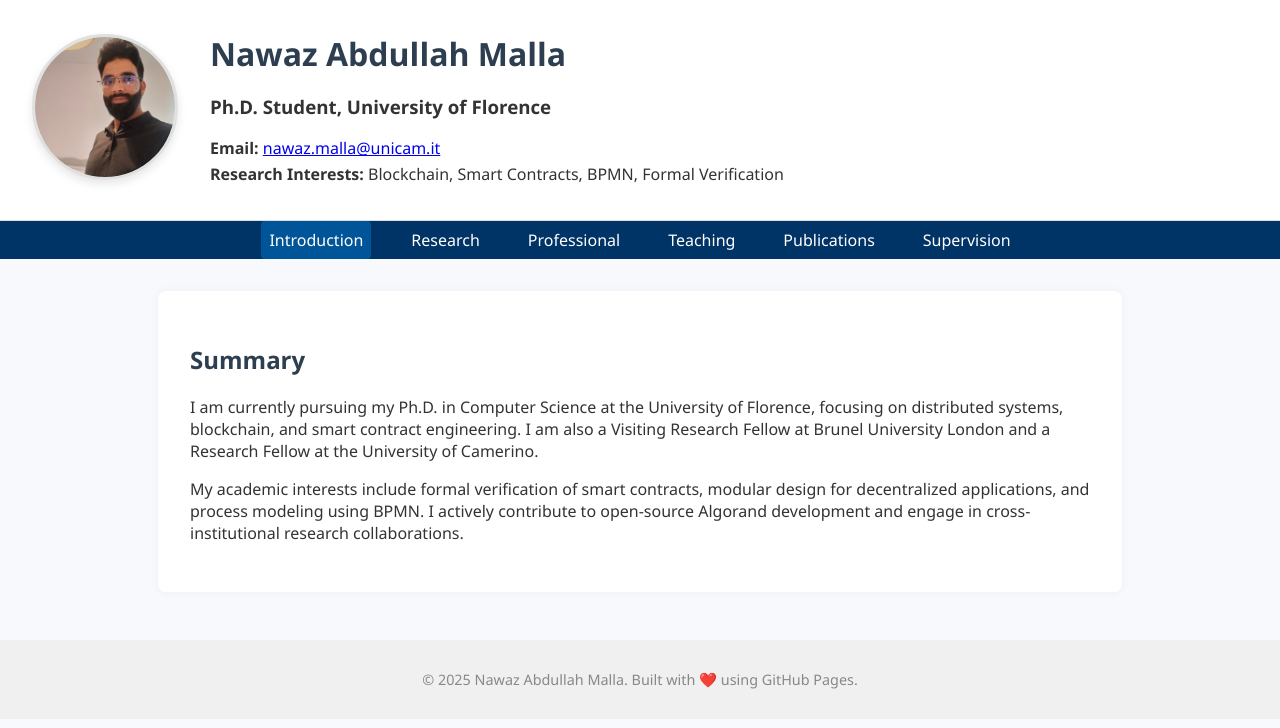
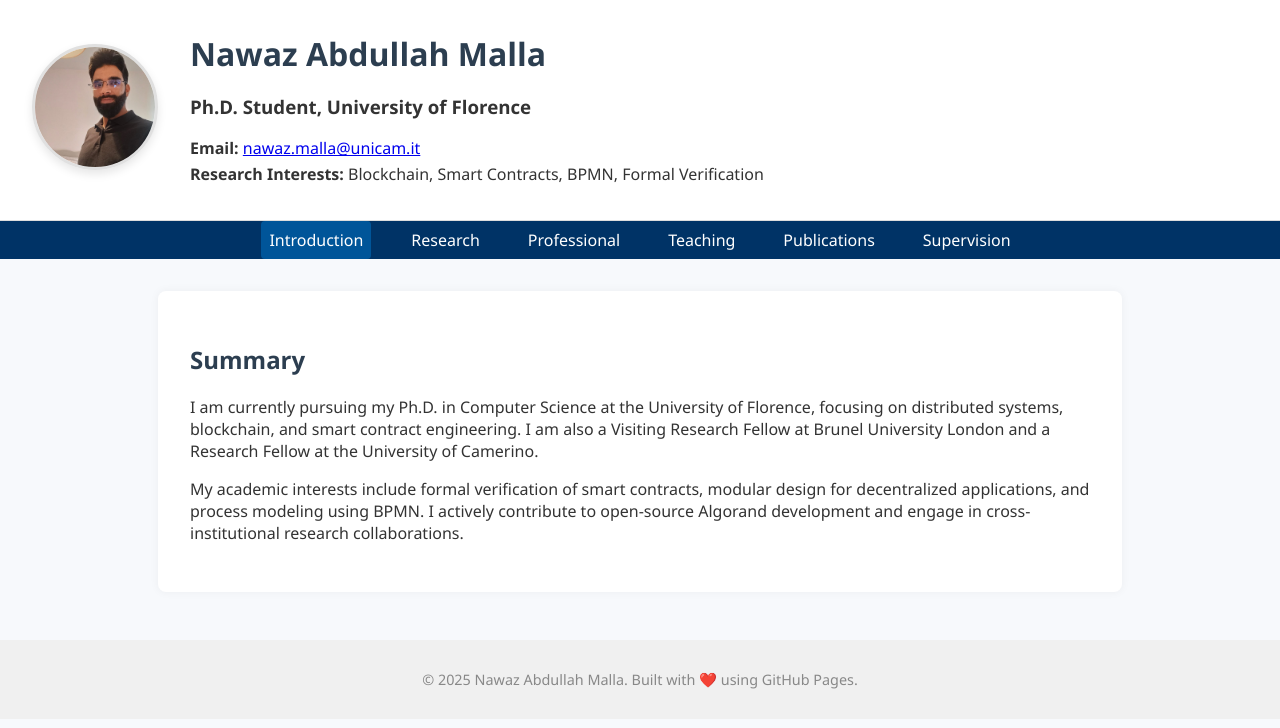
Before and after one commit to nawaz-malla/nawazmalla.edu, a plain HTML site: page index.html in a window 1280 px wide. Drawn offline with Linux system fonts and the light colour scheme.

Commit message:
Update style.css

```diff
--- a/style.css
+++ b/style.css
@@ -19,8 +19,8 @@ body {
 }
 
 .profile-photo img {
-  width: 140px;
-  height: 140px;
+  width: 120px;
+  height: 120px;
   border-radius: 50%;
   object-fit: cover;
   border: 3px solid #e0e0e0;
```
